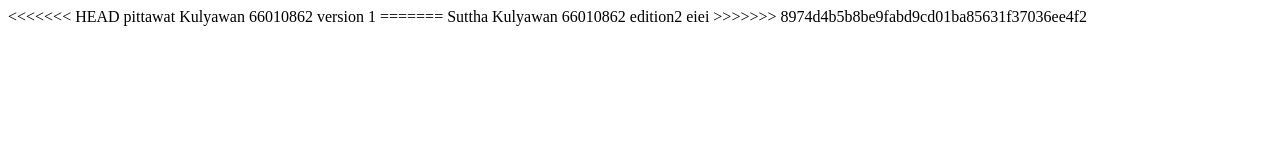
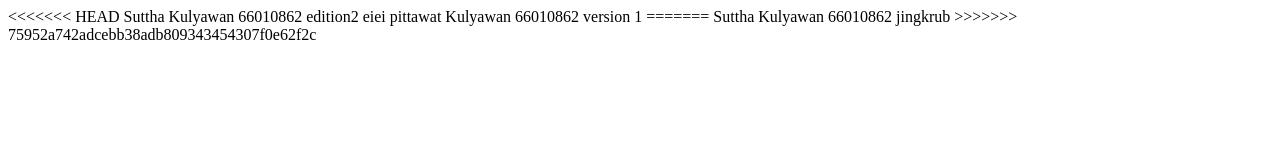
Before and after one commit to Emmyill/git101, a plain HTML site: page index.html in a window 1280 px wide. Drawn offline with Linux system fonts and the light colour scheme.

Commit message:
Update index.html

```diff
--- a/index.html
+++ b/index.html
@@ -7,9 +7,10 @@
 </head>
 <body>
 <<<<<<< HEAD
+    Suttha Kulyawan 66010862 edition2 eiei
     pittawat Kulyawan 66010862 version 1
 =======
-    Suttha Kulyawan 66010862 edition2 eiei
->>>>>>> 8974d4b5b8be9fabd9cd01ba85631f37036ee4f2
+    Suttha Kulyawan 66010862 jingkrub
+>>>>>>> 75952a742adcebb38adb809343454307f0e62f2c
 </body>
 </html>
```
